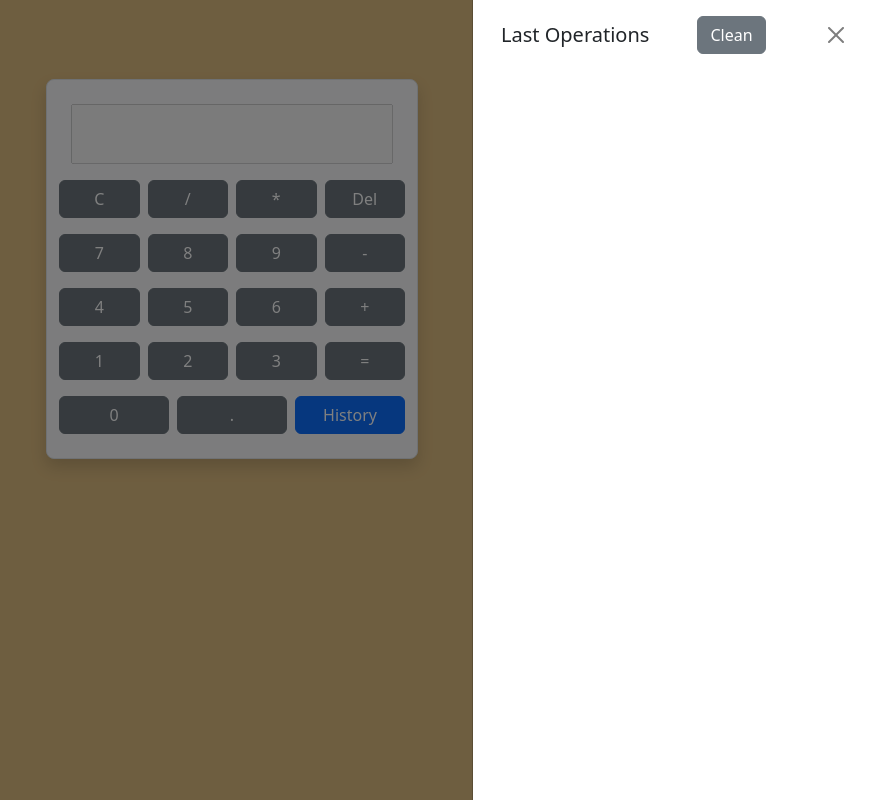
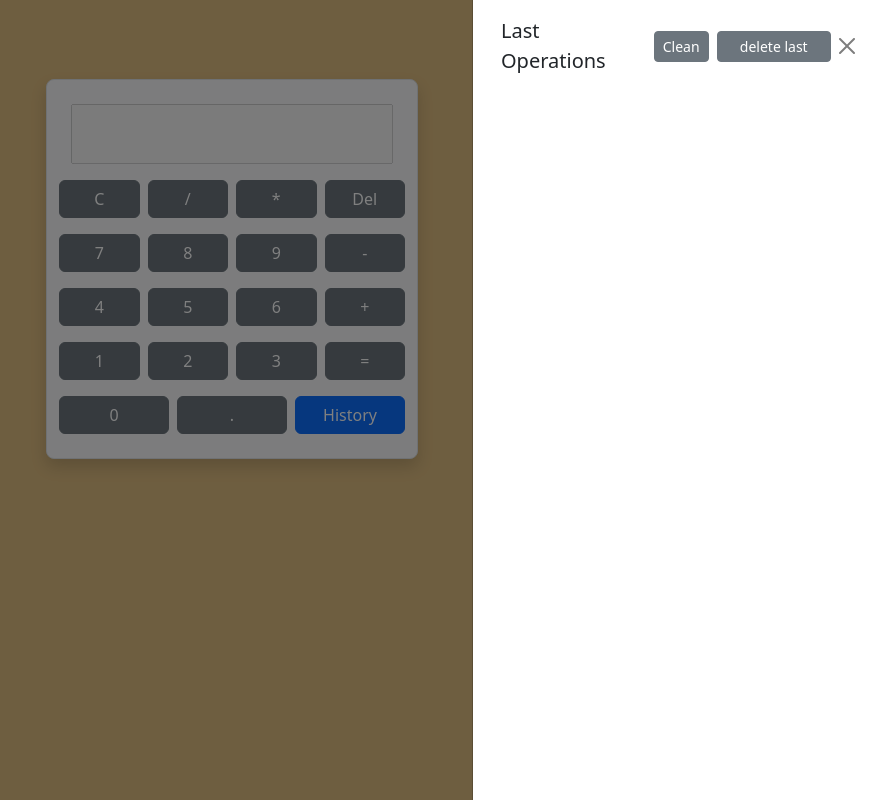
Before and after one commit to devilp537/Calculator, a Django app: page / in a window 1280 px wide, after a click on "History". Shown: the whole page, without its empty margins (408-1280 px from the left). Run offline with Django 5.2, Linux system fonts and the light colour scheme; a user stored in the database is signed in; data comes from the database, SQL or seed files in the repository; some libraries are stand-ins or nearby versions.

Commit message:
add delete last operation btn

```diff
--- a/calculator/static/calculator/main.js
+++ b/calculator/static/calculator/main.js
@@ -6,6 +6,7 @@ const delBtnEL = document.querySelector('.delBtn');
 const equalBtnEL = document.querySelector('.equalBtn');
 const historyEL = document.querySelector('.history');
 const cleanHistoryEL = document.querySelector('.cleanHistory');
+const deleteLastBtn = document.querySelector('.deleteLastOperation');
 const timer = 1500
 
 
@@ -66,6 +67,39 @@ async function clearServerHistory() {
     }
 }
 
+// ─── حذف آخرین عملیات از تاریخچه ────────────────────
+async function deleteLastOperation() {
+    // ۱. پیدا کردن آخرین آیتم تاریخچه در صفحه
+    const lastItem = document.querySelector('.history .operations:last-child');
+
+    // ۲. اگه هیچ آیتمی نبود، به کاربر بگو
+    if (!lastItem) {
+        console.log('⚠️ هیچ آیتمی برای حذف وجود ندارد');
+        return;
+    }
+
+    // ۳. حذف از صفحه (DOM)
+    lastItem.remove();
+
+    // ۴. درخواست به سرور برای حذف آخرین آیتم از دیتابیس
+    try {
+        const response = await fetch('/api/history/delete-last/', {
+            method: 'DELETE',
+            headers: {
+                'CSRFToken': CSRF_TOKEN,
+            },
+        });
+
+        if (!response.ok) {
+            const errorData = await response.json();
+            console.error('❌ خطا در حذف آخرین عملیات:', errorData.error);
+        } else {
+            console.log('✅ آخرین عملیات با موفقیت حذف شد');
+        }
+    } catch (err) {
+        console.error('❌ خطا در ارتباط با سرور:', err);
+    }
+}
 
 // ════════════════════════════
 //  منطق ماشین‌حساب (همون قبلی)
@@ -80,7 +114,7 @@ const equalDisplay = function() {
     try{
         const primaryDisplay = displayEL.value
         displayEL.value = eval(displayEL.value);
-        const lastOperations = ` <li class = 'operations'> ${primaryDisplay} = ${displayEL.value} </li> `
+        const lastOperations = ` <li class = 'operations'>  ${primaryDisplay} = ${displayEL.value} </li> `
         historyEL.insertAdjacentHTML("beforeend",lastOperations);
 
         // اضافه شد: نتیجه را به Django بفرست تا ذخیره بشه
@@ -100,3 +134,4 @@ cleanBtnEL.addEventListener('click', cleanDisplay);
 delBtnEL.addEventListener('click', deleteDisplay);
 equalBtnEL.addEventListener('click', equalDisplay);
 cleanHistoryEL.addEventListener('click', cleanHistoryDisplay);
+deleteLastBtn.addEventListener('click', deleteLastOperation);
--- a/calculator/templates/calculator/calculator.html
+++ b/calculator/templates/calculator/calculator.html
@@ -45,15 +45,16 @@
             <div class="offcanvas offcanvas-end" tabindex="-1" id="offcanvasRight" aria-labelledby="offcanvasRightLabel">
             <div class="offcanvas-header">
                 <h5 class="offcanvas-title" id="offcanvasRightLabel">Last Operations</h5>
-                <button class="cleanHistory btn btn-secondary ms-5">Clean</button>
+                <button class="cleanHistory btn btn-sm btn-secondary ms-5">Clean</button>
+                <button class="deleteLastBtn btn btn-sm btn-secondary mx-2 col-4">delete last</button>
                 <button type="button" class="btn-close" data-bs-dismiss="offcanvas" aria-label="Close"></button>
             </div>
             <div class="offcanvas-body">
-                <ol class="history">
+                <ul class="history">
                     {% for item in history %}
                     <li class="operations">{{ item.expression }} = {{ item.result }}</li>
                     {% endfor %}
-                </ol>
+                </ul>
             </div>
             </div>
 
--- a/calculator/urls.py
+++ b/calculator/urls.py
@@ -17,4 +17,5 @@ urlpatterns = [
     path('api/history/save/', views.save_history_api, name='save_history_api'),
     path('api/history/', views.get_history_api, name='get_history_api'),
     path('api/history/clear/', views.clear_history_api, name='clear_history_api'),
+    path('api/history/delete-last/', views.delete_last_history_api, name='delete_last_history_api'),
 ]
--- a/calculator/views.py
+++ b/calculator/views.py
@@ -140,3 +140,18 @@ def clear_history_api(request):
     """
     CalculationHistory.objects.filter(user=request.user).delete()
     return JsonResponse({'success': True})
+
+
+@login_required
+def delete_last_history_api(request):
+    if request.method != 'DELETE':
+        return JsonResponse({'error': 'Method not allowed'}, status=405)
+
+    # پیدا کردن آخرین تاریخچه‌ی کاربر (بر اساس created_at)
+    last_item = CalculationHistory.objects.filter(user=request.user).first()
+
+    if last_item:
+        last_item.delete()
+        return JsonResponse({'success': True, 'message': 'آخرین عملیات حذف شد'})
+    else:
+        return JsonResponse({'error': 'هیچ آیتمی برای حذف وجود ندارد'}, status=404)
```
